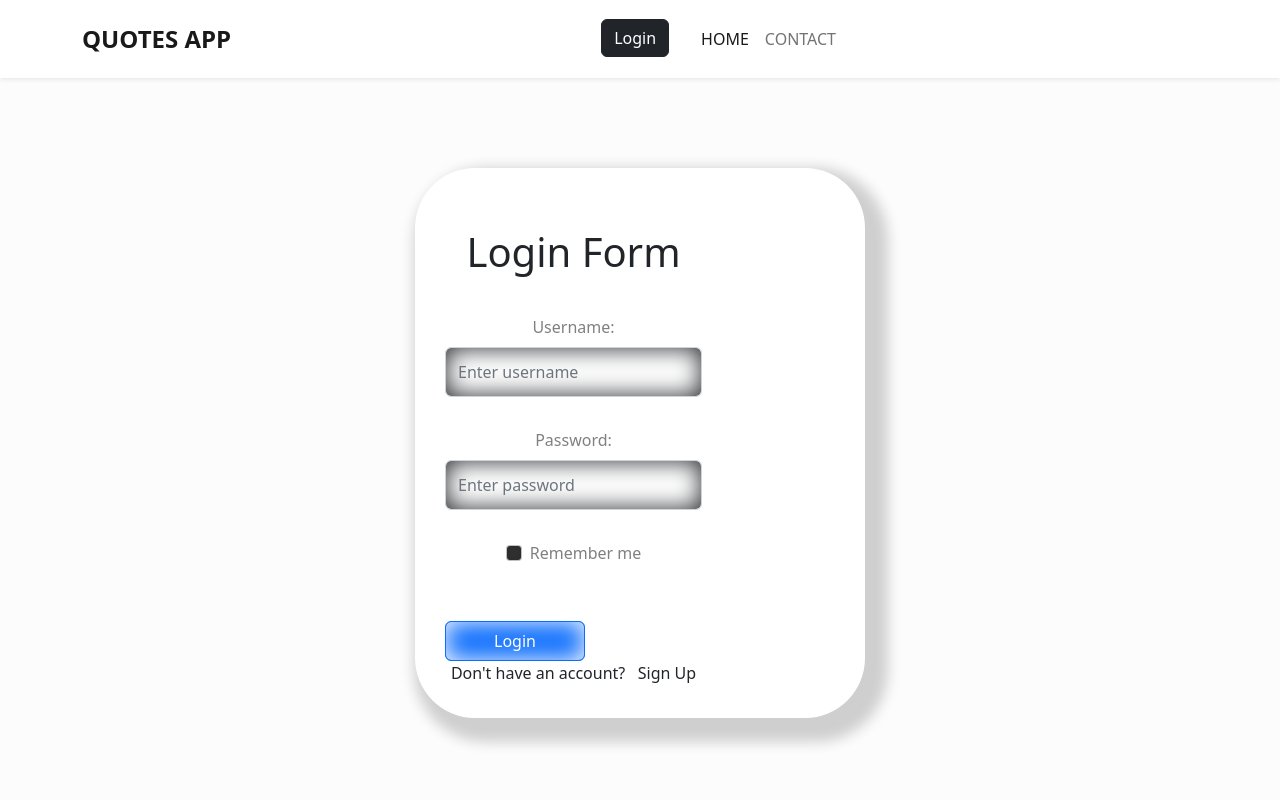
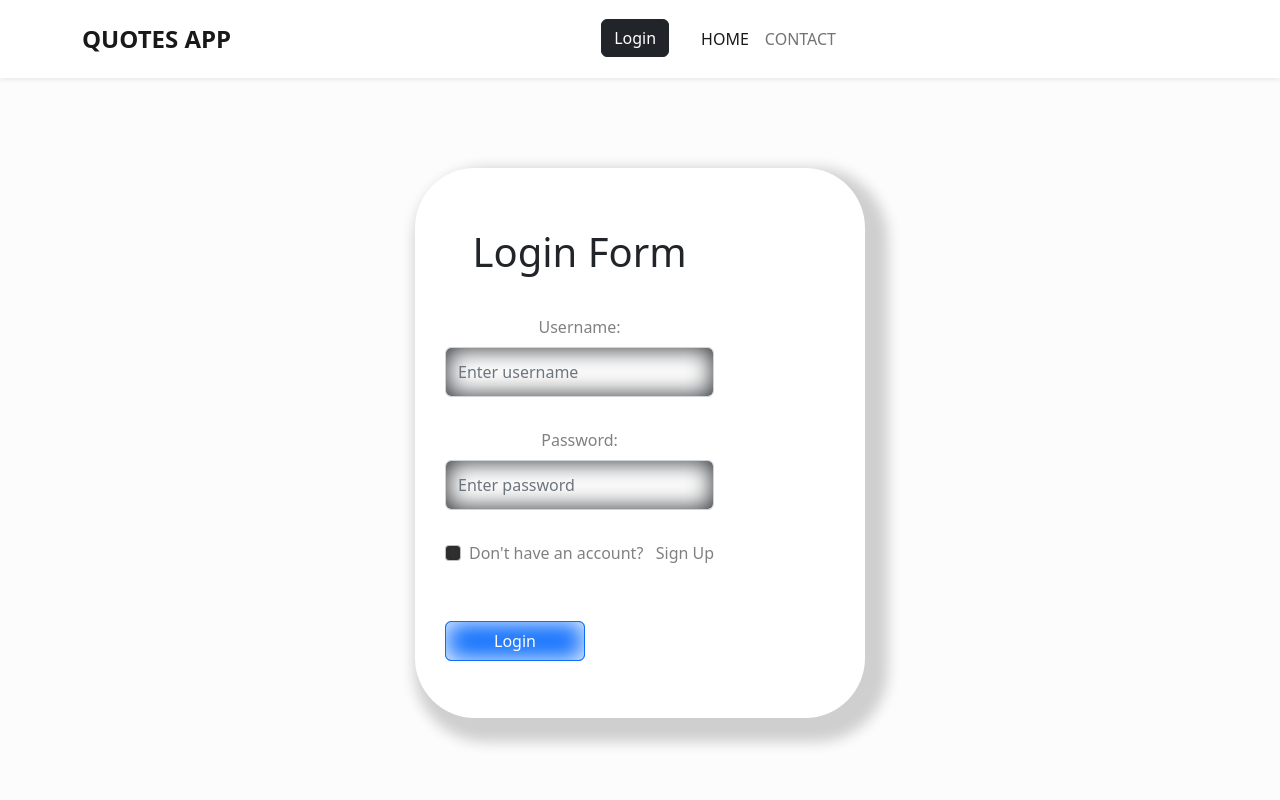
Before and after one commit to ashleytraining1/Quote-frontend, a React (Create React App) app: page /login in a window 1280 px wide. Shown: the top 800 px of the page. Built offline with nearby package versions, Linux system fonts and the light colour scheme.

Commit message:
updated readme file

```diff
--- a/src/components/Login.js
+++ b/src/components/Login.js
@@ -75,13 +75,14 @@ function Login() {
                   type="checkbox"
                   name="remember"
                 />{" "}
-                Remember me
+                Don't have an account? &nbsp; Sign Up
+
               </label>
             </div>
             <button type="login" className="btn btn-primary">
               Login
             </button>
-            <p>Don't have an account? &nbsp; Sign Up</p>
+
           </form>
         </div>
       </div>
```
Also changed, not shown: src/components/Contact.js (+1 -8 lines), 1 other file (tests, documents, lock files or other folders).
